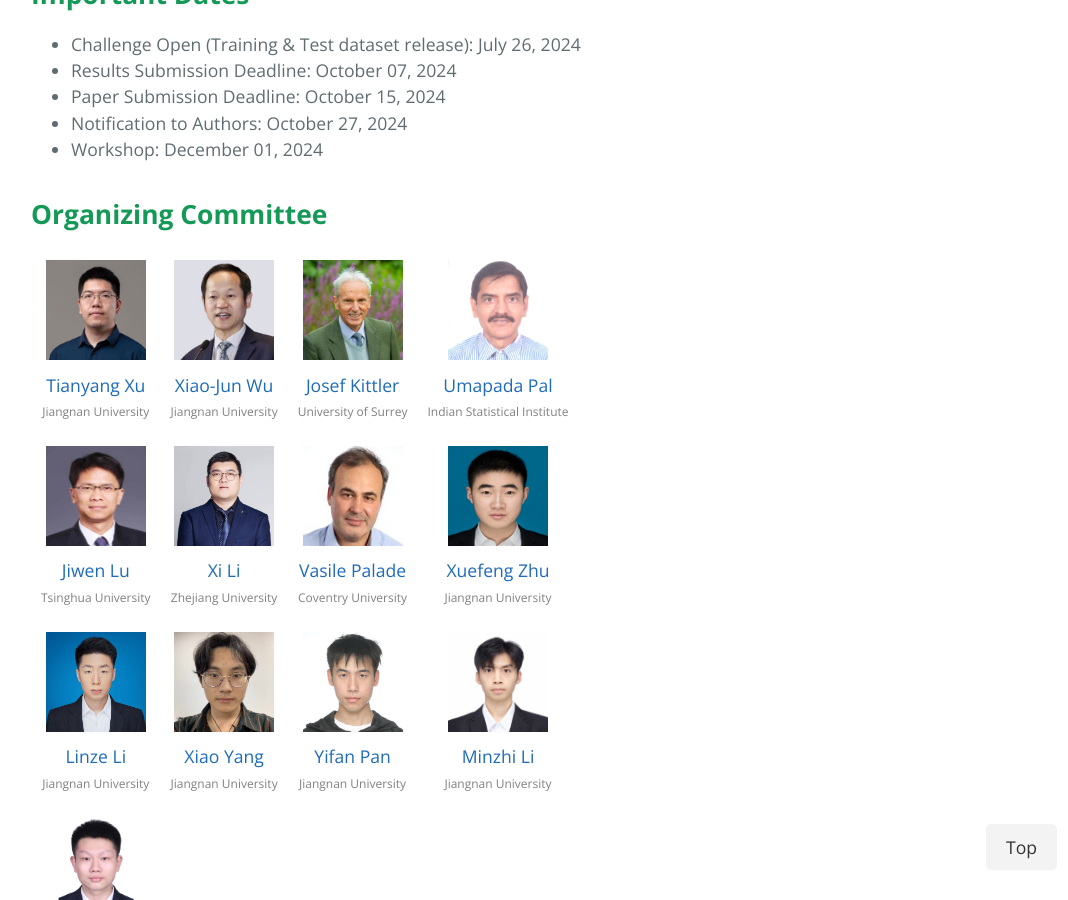
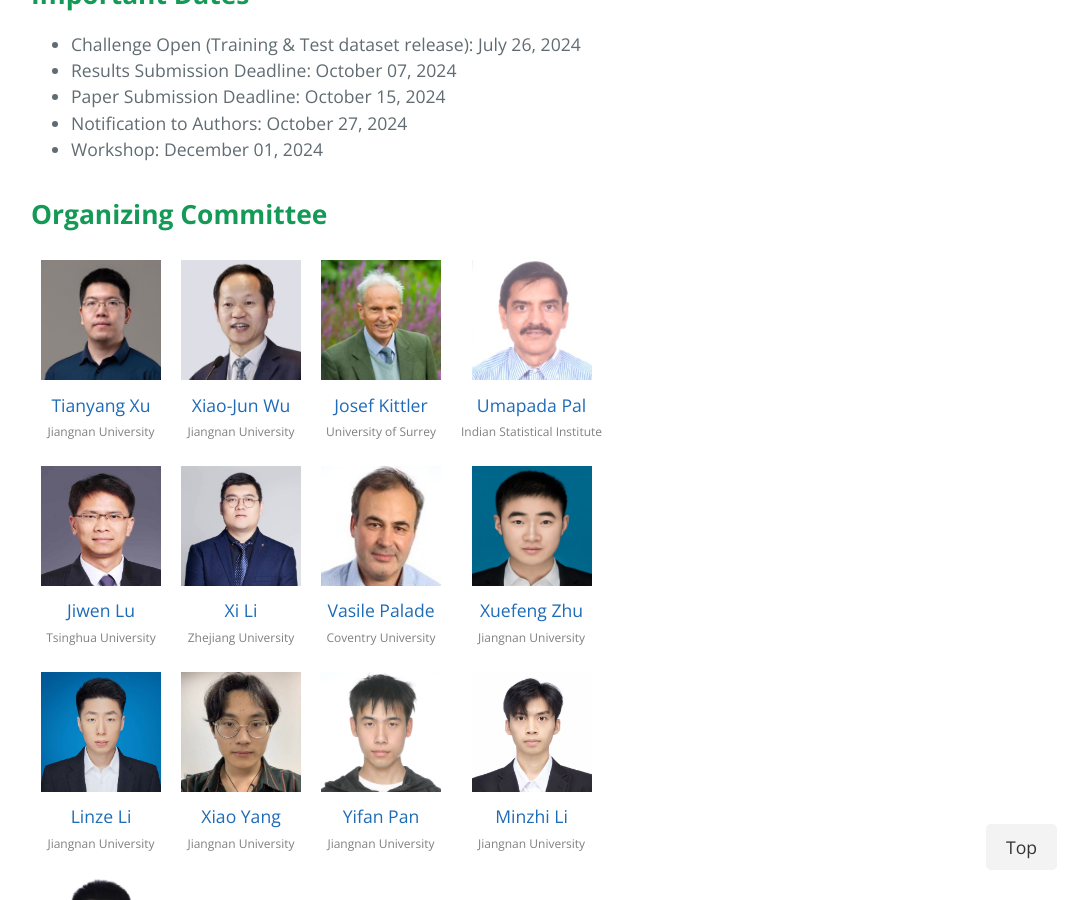
Before and after one commit to PRCI-Lab/mmvpr-workshop-icpr2024, a Jekyll site: the page built from index.md, in a window 1280 px wide and 900 px high, scrolled down 2351 px. Shown: the whole window, without its empty margins (193-1261 px from the left). Built offline with Jekyll 4.4.1, drawn with Linux system fonts in a browser that asks for light colours.

Commit message:
Update organizing-committee.md

```diff
--- a/docs/organizing-committee.md
+++ b/docs/organizing-committee.md
@@ -2,7 +2,7 @@
     <tr>
         <td style="text-align: center; padding: 10px; border: 0;">
             <a href="https://xu-tianyang.github.io/">
-                <img src="./figs/Tianyang%20Xu.jpg" alt="People" style="width: 100px; height: 100px;">
+                <img src="./figs/Tianyang%20Xu.jpg" alt="People" style="width: 120px; height: 120px;">
             </a>
           <a href ="mailto:tianyang.xu@jiangnan.edu.cn">
             <p style="margin: 5px 0;">Tianyang Xu</p>
@@ -11,7 +11,7 @@
         </td>
         <td style="text-align: center; padding: 10px; border: 0;">
             <a href="https://scholar.google.com/citations?user=5IST34sAAAAJ&hl=zh-CN&oi=ao">
-                <img src="./figs/Xiao-jun%20Wu.jpg" alt="People" style="width: 100px; height: 100px;">
+                <img src="./figs/Xiao-jun%20Wu.jpg" alt="People" style="width: 120px; height: 120px;">
             </a>
            <a href ="mailto:wu_xiaojun@jiangnan.edu.cn">
             <p style="margin: 5px 0;">Xiao-Jun Wu</p>
@@ -20,7 +20,7 @@
         </td>
         <td style="text-align: center; padding: 10px; border: 0;">
             <a href="https://www.surrey.ac.uk/people/josef-kittler">
-                <img src="./figs/Josef%20Kittler.jpg" alt="People" style="width: 100px; height: 100px;">
+                <img src="./figs/Josef%20Kittler.jpg" alt="People" style="width: 120px; height: 120px;">
             </a>
           <a href ="mailto:j.kittler@surrey.ac.uk">
             <p style="margin: 5px 0;">Josef Kittler</p>
@@ -29,7 +29,7 @@
         </td>
         <td style="text-align: center; padding: 10px; border: 0;">
             <a href="https://www.isical.ac.in/~umapada">
-                <img src="./figs/Umapada%20Pal.jpg" alt="People" style="width: 100px; height: 100px;">
+                <img src="./figs/Umapada%20Pal.jpg" alt="People" style="width: 120px; height: 120px;">
             </a>
           <a href ="mailto:umapada@isical.ac.in">
             <p style="margin: 5px 0;">Umapada Pal</p>
@@ -40,7 +40,7 @@
     <tr>
         <td style="text-align: center; padding: 10px; border: 0;">
             <a href="https://www.au.tsinghua.edu.cn/info/1096/2329.htm">
-                <img src="./figs/Jiwen%20Lu.jpg" alt="People" style="width: 100px; height: 100px;">
+                <img src="./figs/Jiwen%20Lu.jpg" alt="People" style="width: 120px; height: 120px;">
             </a>
           <a href ="mailto:lujiwen@tsinghua.edu.cn">
             <p style="margin: 5px 0;">Jiwen Lu</p>
@@ -49,7 +49,7 @@
         </td>
         <td style="text-align: center; padding: 10px; border: 0;">
             <a href="https://person.zju.edu.cn/en/xilics">
-                <img src="./figs/Xi%20Li.jpg" alt="People" style="width: 100px; height: 100px;">
+                <img src="./figs/Xi%20Li.jpg" alt="People" style="width: 120px; height: 120px;">
             </a>
            <a href ="mailto:xilizju@zju.edu.cn">
             <p style="margin: 5px 0;">Xi Li</p>
@@ -58,7 +58,7 @@
         </td>
         <td style="text-align: center; padding: 10px; border: 0;">
             <a href="https://pureportal.coventry.ac.uk/en/persons/vasile-palade">
-                <img src="./figs/Vasile%20Palade.jpg" alt="People" style="width: 100px; height: 100px;">
+                <img src="./figs/Vasile%20Palade.jpg" alt="People" style="width: 120px; height: 120px;">
             </a>
           <a href ="https://pureportal.coventry.ac.uk/en/persons/vasile-palade">
             <p style="margin: 5px 0;">Vasile Palade</p>
@@ -67,7 +67,7 @@
         </td>
         <td style="text-align: center; padding: 10px; border: 0;">
             <a href="https://scholar.google.com/citations?user=tH4flbMAAAAJ">
-                <img src="./figs/Xuefeng%20Zhu.jpg" alt="People" style="width: 100px; height: 100px;">
+                <img src="./figs/Xuefeng%20Zhu.jpg" alt="People" style="width: 120px; height: 120px;">
             </a>
           <a href ="mailto:xuefeng_zhu95@163.com">
             <p style="margin: 5px 0;">Xuefeng Zhu</p>
@@ -78,7 +78,7 @@
     <tr>
         <td style="text-align: center; padding: 10px; border: 0;">
             <a href="https://github.com/happylinze">
-                <img src="./figs/Linze%20Li.jpg" alt="People" style="width: 100px; height: 100px;">
+                <img src="./figs/Linze%20Li.jpg" alt="People" style="width: 120px; height: 120px;">
             </a>
            <a href ="mailto:linze.cv@gmail.com">
             <p style="margin: 5px 0;">Linze Li</p>
@@ -87,7 +87,7 @@
         </td>
         <td style="text-align: center; padding: 10px; border: 0;">
             <a href="https://prci-lab.github.io/mmvpr-workshop-icpr2024/">
-                <img src="./figs/Xiao%20Yang.jpg" alt="People" style="width: 100px; height: 100px;">
+                <img src="./figs/Xiao%20Yang.jpg" alt="People" style="width: 120px; height: 120px;">
             </a>
           <a href ="mailto:yangxiao2326@foxmail.com">
             <p style="margin: 5px 0;">Xiao Yang</p>
@@ -96,7 +96,7 @@
         </td>
         <td style="text-align: center; padding: 10px; border: 0;">
             <a href="https://prci-lab.github.io/mmvpr-workshop-icpr2024/">
-                <img src="./figs/Yifan%20Pan.jpg" alt="People" style="width: 100px; height: 100px;">
+                <img src="./figs/Yifan%20Pan.jpg" alt="People" style="width: 120px; height: 120px;">
             </a>
           <a href ="mailto:yifan.pan@stu.jiangnan.edu.cn">
             <p style="margin: 5px 0;">Yifan Pan</p>
@@ -105,7 +105,7 @@
         </td>
             <td style="text-align: center; padding: 10px; border: 0;">
             <a href="https://prci-lab.github.io/mmvpr-workshop-icpr2024/">
-                <img src="./figs/Minzhi%20Li.jpg" alt="People" style="width: 100px; height: 100px;">
+                <img src="./figs/Minzhi%20Li.jpg" alt="People" style="width: 120px; height: 120px;">
             </a>
           <a href ="mailto:minzhi.li@stu.jiangnan.edu.cn">
             <p style="margin: 5px 0;">Minzhi Li</p>
@@ -116,7 +116,7 @@
     <tr>
         <td style="text-align: center; padding: 10px; border: 0;">
             <a href="https://prci-lab.github.io/mmvpr-workshop-icpr2024/">
-                <img src="./figs/Han%20Zang.jpg" alt="People" style="width: 100px; height: 100px;">
+                <img src="./figs/Han%20Zang.jpg" alt="People" style="width: 120px; height: 120px;">
             </a>
           <a href ="https://prci-lab.github.io/mmvpr-workshop-icpr2024/">
             <p style="margin: 5px 0;">Han Zang</p>
```
